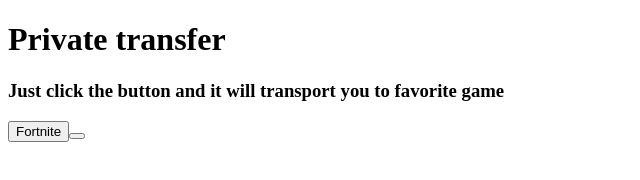
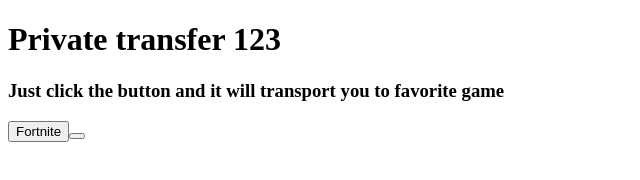
Before and after one commit to TheCyborg0/The-Virus, a plain HTML site: page index.html in a window 1280 px wide. Shown: the full height of the page, 0-640 px from the left. Drawn offline with Linux system fonts and the light colour scheme.

Commit message:
initial commit
initial commit

```diff
--- a/index.html
+++ b/index.html
@@ -6,7 +6,7 @@
     </head>
     <body>
 
-        <h1>Private transfer</h1>
+        <h1>Private transfer 123</h1>
 
         <h3>Just click the button and it will transport you to favorite game</h3>
         <button>Fortnite<button>
```
